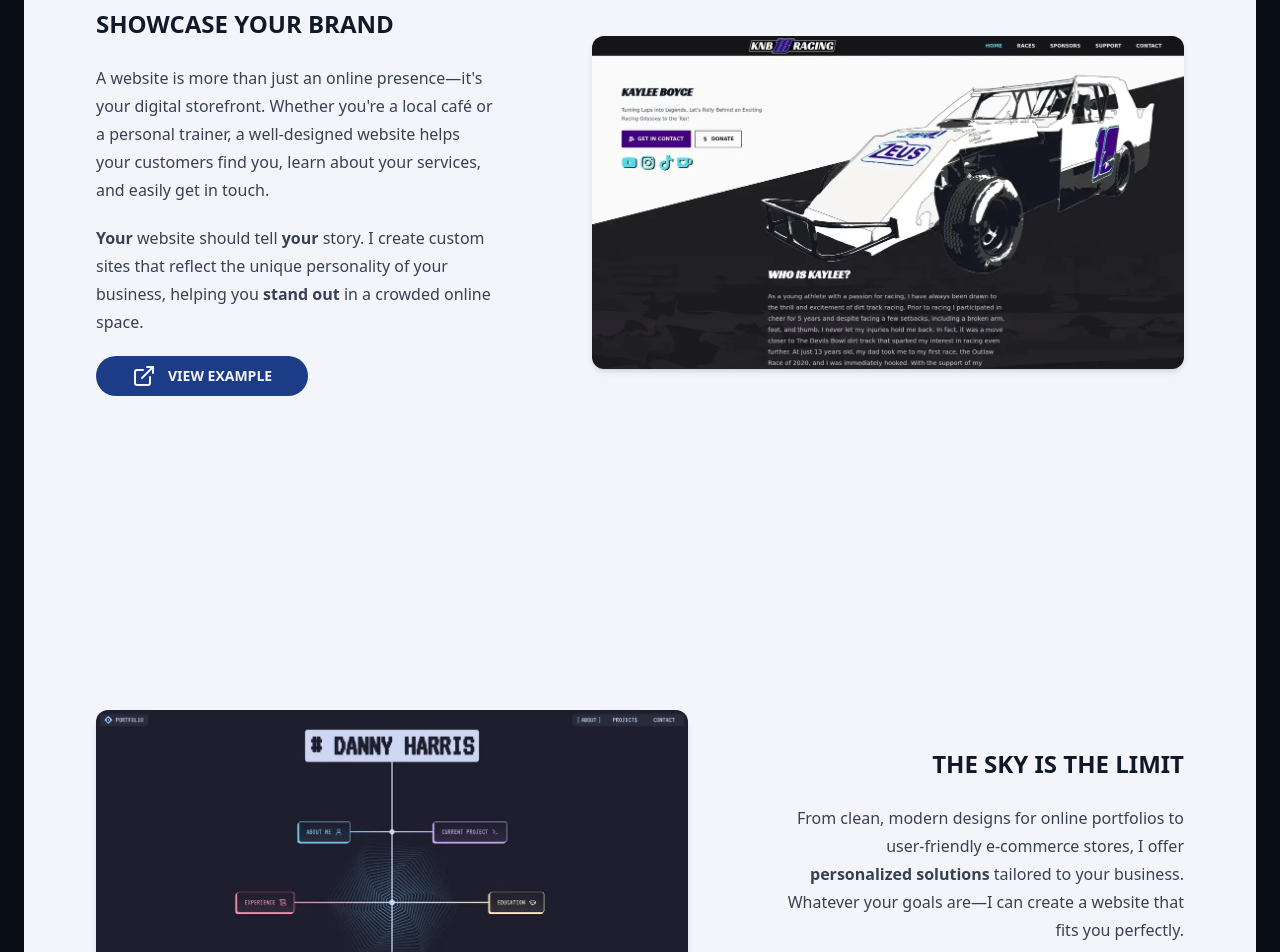
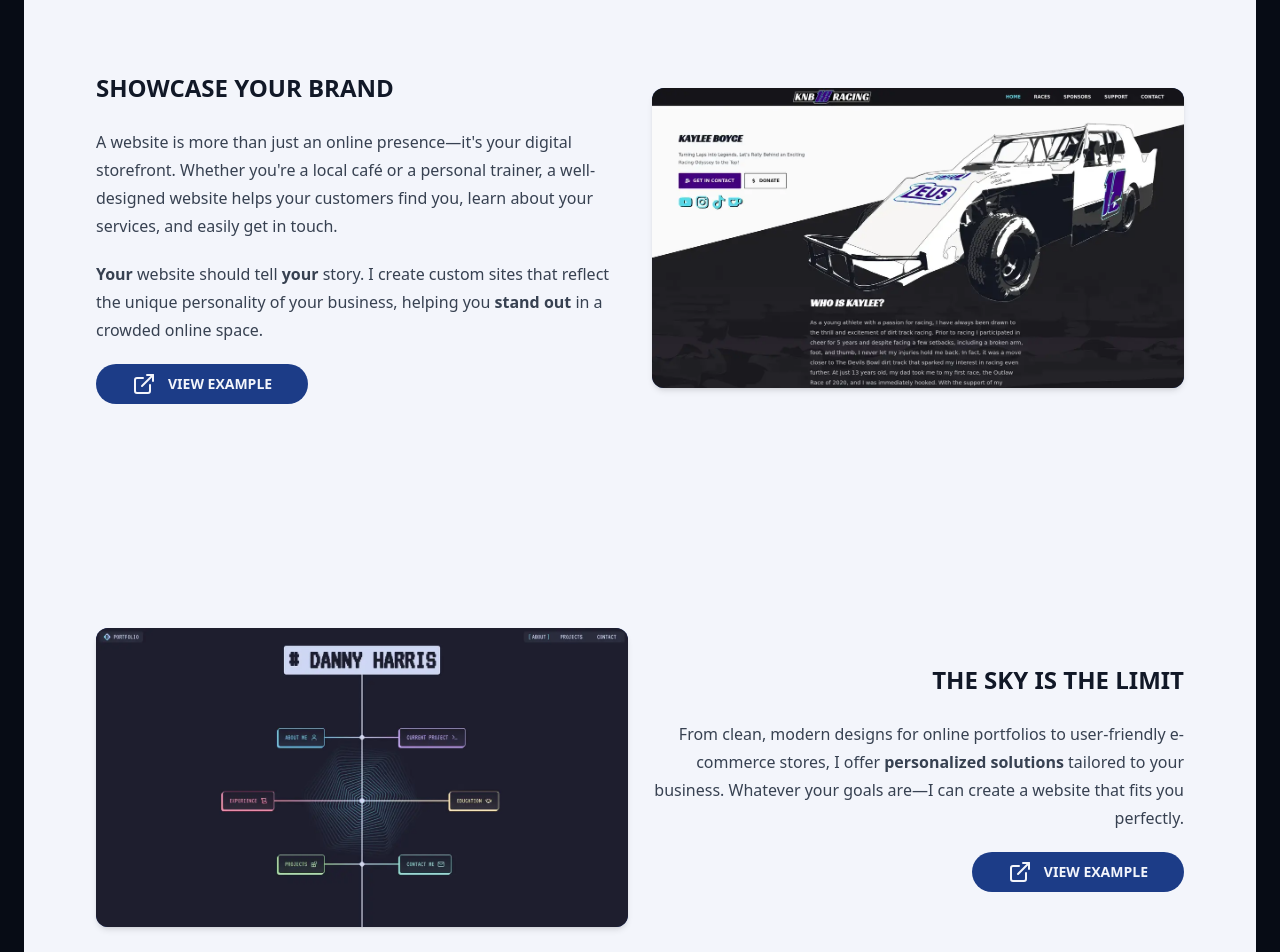
Before and after one commit to Zerossive/freelance, a React (Vite) app: page / in a window 1280 px wide. Shown: the part 880-1832 px from the top of the page. Built offline with nearby package versions, Linux system fonts and the light colour scheme; what @xpd/tailwind-3dtransforms would draw is missing.

Commit message:
refactor: re-write article component

```diff
--- a/src/components/Article.tsx
+++ b/src/components/Article.tsx
@@ -1,128 +1,89 @@
-import React from 'react'
-import { twMerge } from 'tailwind-merge'
-import { motion } from 'framer-motion'
+import React, { useState } from 'react'
+import { AnimatePresence, motion } from 'framer-motion'
+import { cn } from '@/lib/utils'
 
 interface ArticleProps extends React.ComponentPropsWithoutRef<'div'> {
-	imageLeft?: string
-	imageLeftSet?: string
-	imageRight?: string
-	imageRightSet?: string
-	titleLeft?: string
-	bodyLeft?: React.ReactNode
-	titleRight?: string
-	bodyRight?: React.ReactNode
-	left?: string
-	right?: string
+	image?: string
+	imageSet?: string
+	imageAlt?: string
+	imageClassName?: string
+	article?: React.ReactNode
+	articleClassName?: string
 	card?: boolean
+	cardColor?: string
+	reverse?: boolean
+	first?: boolean
 	className?: string
 }
 
 export const Article = ({
-	imageLeft,
-	imageLeftSet,
-	imageRight,
-	imageRightSet,
-	titleLeft,
-	bodyLeft,
-	titleRight,
-	bodyRight,
-	left,
-	right,
-	card,
+	image,
+	imageSet,
+	imageAlt,
+	imageClassName,
+	article,
+	articleClassName,
+	card = false,
+	cardColor = 'bg-primary/10',
+	reverse = false,
+	first = false,
 	className,
-	...rest
+	...props
 }: ArticleProps) => {
+	const [isLoaded, setIsLoaded] = useState(false)
+
 	return (
 		<div
-			className={twMerge(
-				'flex flex-col items-center justify-between gap-6 pt-32 first-of-type:pt-16 lg:flex-row lg:gap-12 lg:pt-64',
-				card && '-mx-12',
+			className={cn(
+				'mt-32 flex w-full flex-col items-center justify-between gap-6 lg:flex-row xl:p-12',
+				first && 'mt-0',
+				(!image || !article) && 'lg:flex-col',
+				reverse && 'lg:flex-row-reverse',
 				className,
 			)}
-			{...rest}
+			{...props}
 		>
-			{(titleLeft || bodyLeft) && (
+			{/* Article */}
+			{article && (
 				<motion.div
-					className={twMerge(
-						'order-first w-full text-primary-foreground lg:w-1/2 xl:p-12',
-						card &&
-							'bg-primary/80 p-6 shadow-md backdrop-blur lg:rounded-r-xl',
-						left,
-					)}
-					initial={{ x: -100, opacity: 0 }}
+					initial={{ x: reverse ? 100 : -100, opacity: 0 }}
 					whileInView={{ x: 0, opacity: 1 }}
 					viewport={{ once: true }}
 					transition={{ duration: 0.3, ease: 'circOut' }}
+					className={cn(
+						'prose lg:w-1/2',
+						reverse && !card && 'lg:text-right',
+						card &&
+							'prose-invert rounded-xl bg-primary p-6 shadow-md',
+						articleClassName,
+					)}
 				>
-					<article
-						className={twMerge('prose', card && 'prose-invert')}
-					>
-						{titleLeft && <h2>{titleLeft}</h2>}
-						{bodyLeft && <div>{bodyLeft}</div>}
-					</article>
+					{article}
 				</motion.div>
 			)}
-			{(titleRight || bodyRight) && (
-				<motion.div
-					className={twMerge(
-						'order-last w-full text-primary-foreground lg:w-1/2 xl:p-12',
-						card &&
-							'bg-primary/80 p-6 shadow-md backdrop-blur lg:rounded-l-xl lg:rounded-r-none',
-						right,
-					)}
-					initial={{ x: 100, opacity: 0 }}
-					whileInView={{ x: 0, opacity: 1 }}
-					viewport={{ once: true }}
-					transition={{ duration: 0.3, ease: 'circOut' }}
-				>
-					<article
-						className={twMerge(
-							'lg:float-end prose lg:text-right',
-							card && 'prose-invert',
+
+			{/* Image */}
+			{image && (
+				<div className='lg:w-1/2'>
+					<motion.img
+						key={image}
+						initial={{ x: reverse ? -50 : 50, opacity: 0 }}
+						whileInView={isLoaded ? { x: 0, opacity: 1 } : {}}
+						viewport={{ once: true }}
+						transition={{ duration: 0.3, ease: 'circOut' }}
+						src={image}
+						srcSet={imageSet}
+						alt={imageAlt}
+						className={cn(
+							'max-h-[80svh] rounded-xl bg-primary object-contain object-center shadow-md',
+							imageClassName,
 						)}
-					>
-						{titleRight && <h2>{titleRight}</h2>}
-						{bodyRight && <div>{bodyRight}</div>}
-					</article>
-				</motion.div>
-			)}
-			{imageLeft && (
-				<motion.img
-					className={twMerge(
-						'order-last aspect-video w-full rounded-xl object-cover object-left-top shadow-md lg:order-none lg:w-1/2',
-						!card && 'xl:ml-12',
-						card &&
-							!titleLeft &&
-							'rounded-none lg:rounded-xl lg:rounded-l-none',
-						left,
-					)}
-					src={imageLeft}
-					srcSet={imageLeftSet}
-					alt='screenshot of example website'
-					initial={{ x: -100, opacity: 0 }}
-					whileInView={{ x: 0, opacity: 1 }}
-					viewport={{ once: true }}
-					transition={{ duration: 0.3, ease: 'circOut' }}
-				></motion.img>
-			)}
-			{imageRight && (
-				<motion.img
-					className={twMerge(
-						'aspect-video w-full rounded-xl object-cover object-left-top shadow-md lg:w-1/2',
-						!card && 'xl:mr-12',
-						card &&
-							!titleRight &&
-							'rounded-none lg:rounded-xl lg:rounded-r-none',
-						right,
-					)}
-					src={imageRight}
-					srcSet={imageRightSet}
-					alt='screenshot of example website'
-					initial={{ x: 100, opacity: 0 }}
-					whileInView={{ x: 0, opacity: 1 }}
-					viewport={{ once: true }}
-					transition={{ duration: 0.3, ease: 'circOut' }}
-				></motion.img>
+						onLoad={() => {
+							setIsLoaded(true)
+						}}
+						loading='lazy'
+					/>
+				</div>
 			)}
 		</div>
 	)
--- a/src/routes/index.lazy.tsx
+++ b/src/routes/index.lazy.tsx
@@ -1,6 +1,5 @@
 import { createLazyFileRoute } from '@tanstack/react-router'
 import { CallToAction } from '@/components/CallToAction'
-import { Article } from '@/components/Article'
 import { Button } from '@/components/ui/button'
 import { CircleUser, ExternalLink, PanelsTopLeft } from 'lucide-react'
 import example_knb_full from '@/assets/example_knb_full.webp'
@@ -17,6 +16,7 @@ import {
 	CarouselPrevious,
 } from '@/components/ui/carousel'
 import { motion } from 'framer-motion'
+import { Article } from '@/components/Article'
 
 export const HomePage = () => {
 	return (
@@ -24,8 +24,8 @@ export const HomePage = () => {
 			<CallToAction></CallToAction>
 
 			<Article
-				titleLeft='showcase your brand'
-				bodyLeft=<>
+				article=<>
+					<h2>showcase your brand</h2>
 					<p>
 						A website is more than just an online presence—it's your
 						digital storefront. Whether you're a local café or a
@@ -52,16 +52,16 @@ export const HomePage = () => {
 						</Button>
 					</div>
 				</>
-				imageRight={example_knb_full}
-				imageRightSet={`${example_knb_400} 400w, ${example_knb_1200} 1200w`}
+				image={example_knb_full}
+				imageSet={`${example_knb_400} 400w, ${example_knb_1200} 1200w`}
 				id='brand'
 			/>
 
 			<Article
-				imageLeft={example_portfolio_full}
-				imageLeftSet={`${example_portfolio_400} 400w, ${example_portfolio_1200} 1200w`}
-				titleRight='the sky is the limit'
-				bodyRight=<>
+				image={example_portfolio_full}
+				imageSet={`${example_portfolio_400} 400w, ${example_portfolio_1200} 1200w`}
+				article=<>
+					<h2>the sky is the limit</h2>
 					<p>
 						From clean, modern designs for online portfolios to
 						user-friendly e-commerce stores, I offer{' '}
@@ -82,37 +82,9 @@ export const HomePage = () => {
 						</Button>
 					</div>
 				</>
+				reverse
 				id='limit'
 			/>
-
-			{/* <Article */}
-			{/* 	titleLeft='about the service' */}
-			{/* 	bodyLeft=<> */}
-			{/* 		<p> */}
-			{/* 			I create custom websites tailored to your needs, */}
-			{/* 			focusing on clean design, functionality, and user */}
-			{/* 			experience. Whether you're building an online presence */}
-			{/* 			or growing your brand, I'll help bring your vision to */}
-			{/* 			life with a website that looks great and works */}
-			{/* 			perfectly. */}
-			{/* 		</p> */}
-			{/* 	</> */}
-			{/* 	titleRight='about me' */}
-			{/* 	bodyRight=<> */}
-			{/* 		<p> */}
-			{/* 			I'm an experienced React developer with a strong */}
-			{/* 			background of creating mobile-optimized, responsive web */}
-			{/* 			applications using JavaScript frameworks. Skilled at */}
-			{/* 			collaborating with teams and working independently, */}
-			{/* 			quickly learning new technologies and incorporating */}
-			{/* 			thoughtful modern UX design into projects. */}
-			{/* 		</p> */}
-			{/* 	</> */}
-			{/* 	left='bg-accent/80' */}
-			{/* 	className='gap-16 lg:gap-32' */}
-			{/* 	id='about' */}
-			{/* 	card */}
-			{/* /> */}
 
 			{/* About */}
 			<Carousel
@@ -121,7 +93,7 @@ export const HomePage = () => {
 			>
 				<CarouselContent>
 					{/* About Service */}
-					<CarouselItem className='flex items-center gap-6 xl:basis-1/2'>
+					<CarouselItem className='flex items-center justify-center gap-6 xl:basis-1/2'>
 						{/* Icon */}
 						<motion.div
 							className='hidden h-auto w-20 xl:block xl:h-full xl:w-full'
@@ -151,7 +123,7 @@ export const HomePage = () => {
 					</CarouselItem>
 
 					{/* About Me */}
-					<CarouselItem className='flex flex-row items-center gap-6 xl:basis-1/2'>
+					<CarouselItem className='flex flex-row items-center justify-center gap-6 xl:basis-1/2'>
 						{/* Article */}
 						<article className='prose xl:text-right'>
 							<h2 className='flex items-center gap-3 xl:justify-end'>
@@ -180,58 +152,9 @@ export const HomePage = () => {
 							<CircleUser className='h-full w-full text-accent' />
 						</motion.div>
 					</CarouselItem>
+				</CarouselContent>
 
-					{/* TESTING */}
-					{/* <CarouselItem className='flex items-center gap-6 xl:basis-1/2'> */}
-					{/* 	<motion.div */}
-					{/* 		className='hidden h-auto w-20 xl:block xl:h-full xl:w-full' */}
-					{/* 		initial={{ opacity: 0, rotate: -90 }} */}
-					{/* 		whileInView={{ opacity: 1, rotate: 0 }} */}
-					{/* 		viewport={{ once: true }} */}
-					{/* 		transition={{ duration: 0.5, ease: 'circOut' }} */}
-					{/* 	> */}
-					{/* 		<PanelsTopLeft className='h-full w-full text-primary' /> */}
-					{/* 	</motion.div> */}
-					{/**/}
-					{/* 	<article className='prose'> */}
-					{/* 		<h2 className='flex items-center gap-3'> */}
-					{/* 			<PanelsTopLeft className='text-primary xl:hidden' /> */}
-					{/* 			about the service */}
-					{/* 		</h2> */}
-					{/* 		<p> */}
-					{/* 			Lorem ipsum dolor sit amet, consectetur */}
-					{/* 			adipiscing elit, sed do eiusmod tempor */}
-					{/* 			incididunt ut labore et dolore magnam aliquam */}
-					{/* 			quaerat voluptatem. */}
-					{/* 		</p> */}
-					{/* 	</article> */}
-					{/* </CarouselItem> */}
-					{/**/}
-					{/* <CarouselItem className='flex flex-row items-center gap-6 xl:basis-1/2'> */}
-					{/* 	<article className='prose xl:text-right'> */}
-					{/* 		<h2 className='flex items-center gap-3 xl:justify-end'> */}
-					{/* 			<CircleUser className='text-primary xl:hidden' /> */}
-					{/* 			about me */}
-					{/* 		</h2> */}
-					{/* 		<p> */}
-					{/* 			Lorem ipsum dolor sit amet, consectetur */}
-					{/* 			adipiscing elit, sed do eiusmod tempor */}
-					{/* 			incididunt ut labore et dolore magnam aliquam */}
-					{/* 			quaerat voluptatem. */}
-					{/* 		</p> */}
-					{/* 	</article> */}
-					{/**/}
-					{/* 	<motion.div */}
-					{/* 		className='hidden h-auto w-20 xl:block xl:h-full xl:w-full' */}
-					{/* 		initial={{ opacity: 0, rotate: -90 }} */}
-					{/* 		whileInView={{ opacity: 1, rotate: 0 }} */}
-					{/* 		viewport={{ once: true }} */}
-					{/* 		transition={{ duration: 0.5, ease: 'circOut' }} */}
-					{/* 	> */}
-					{/* 		<CircleUser className='h-full w-full text-accent' /> */}
-					{/* 	</motion.div> */}
-					{/* </CarouselItem> */}
-				</CarouselContent>
+				{/* Carousel Controls */}
 				<CarouselPrevious className='xl:hidden' />
 				<CarouselNext className='xl:hidden' />
 			</Carousel>
```
